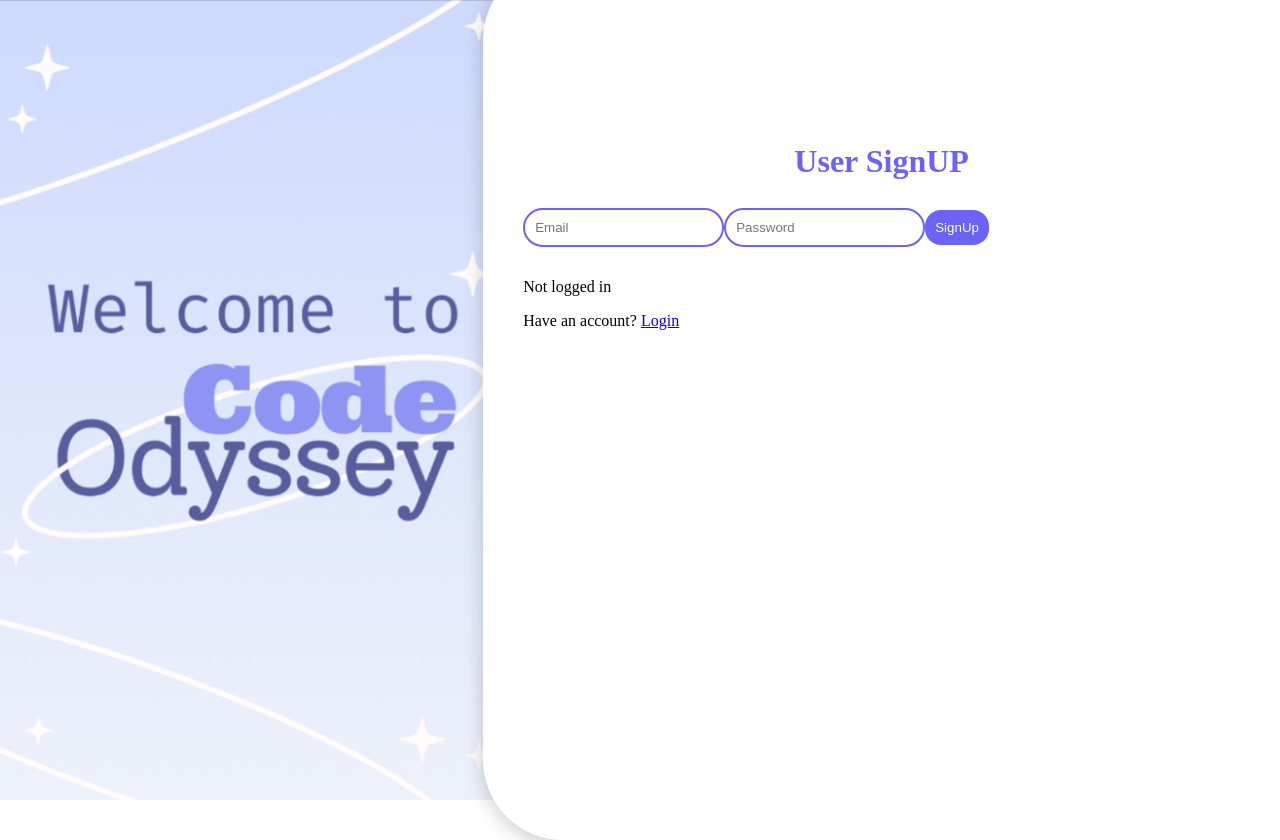
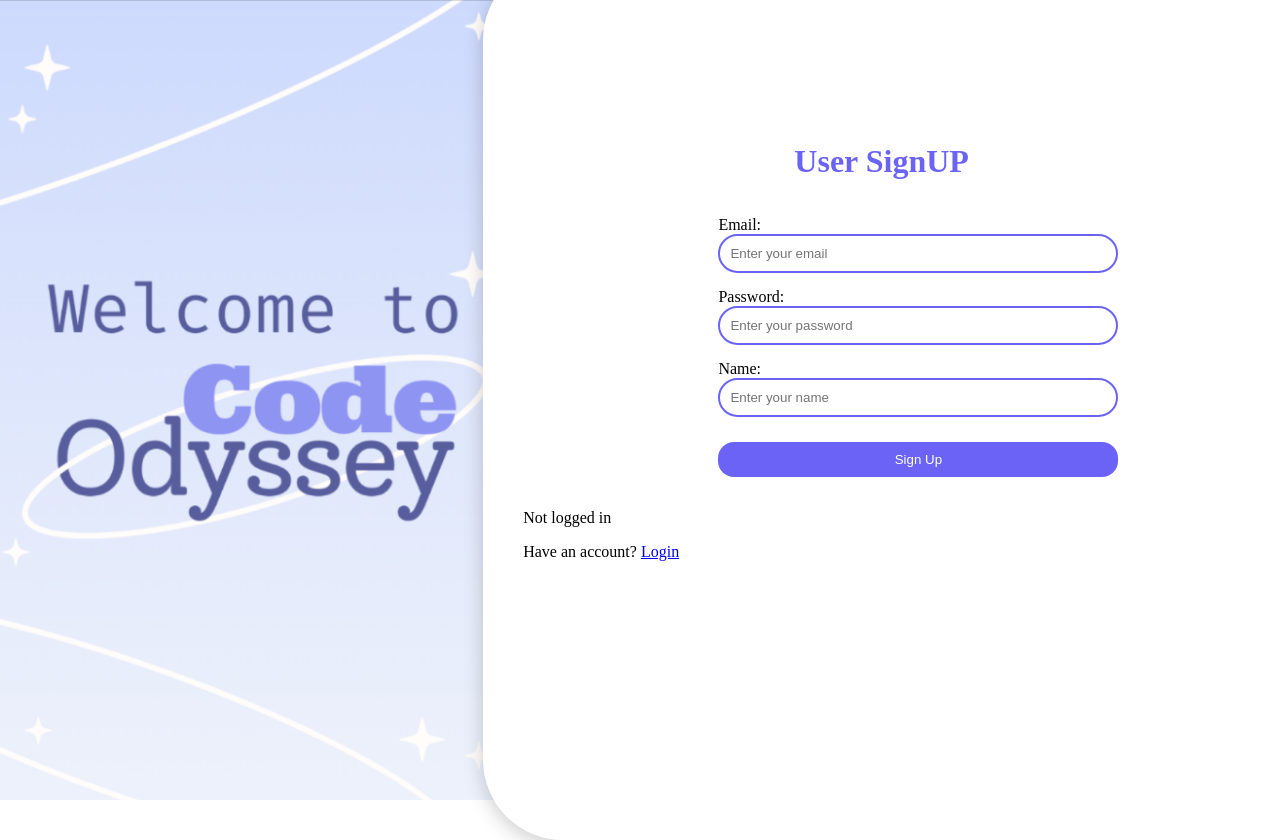
Before and after one commit to Fortniter90/2024_S2_-W201A-_CodeOdyssey, a React (Create React App) app in the folder my-app/: page /signup in a window 1280 px wide. Built offline with nearby package versions, Linux system fonts and the light colour scheme; no server answers.

Commit message:
Added DeleteUser feature and add firestore database which adds name and progress AuthStatus now shows name instead of email

```diff
--- a/my-app/src/components/AuthStatus.js
+++ b/my-app/src/components/AuthStatus.js
@@ -2,12 +2,12 @@ import React from 'react';
 import { useAuth } from '../context/AuthContext';
 
 const LoginStatus = () => {
-  const { isAuthenticated, currentUser } = useAuth();
+  const { isAuthenticated, usersName } = useAuth();
 
   return (
     <div>
       {isAuthenticated ? (
-        <p>Logged in as: {currentUser.email}</p>
+        <p>Logged in as: {usersName}</p>
       ) : (
         <p>Not logged in</p>
       )}
--- a/my-app/src/components/SignOut.js
+++ b/my-app/src/components/SignOut.js
@@ -1,6 +1,6 @@
 import React from 'react';
 import { signOut } from 'firebase/auth';
-import { auth } from './FirebaseConfig';
+import { auth } from '../config/FirebaseConfig';
 import { useAuth } from '../context/AuthContext';
 
 const SignOutComponent = () => {
--- a/my-app/src/components/SignUp.js
+++ b/my-app/src/components/SignUp.js
@@ -1,15 +1,27 @@
 import React, { useState } from 'react';
 import { createUserWithEmailAndPassword } from 'firebase/auth';
-import { auth } from './FirebaseConfig';
+import { auth } from '../config/FirebaseConfig';
+import { db } from '../config/FirebaseConfig';
+import { doc, setDoc } from 'firebase/firestore';
 
 const SignUpComponent = () => {
   const [email, setEmail] = useState('');
   const [password, setPassword] = useState('');
+  const [name, setName] = useState('');
+  const progressArray = [false, false, false, false, false];
 
   const signUpHandler = async (e) => {
     e.preventDefault();
     try {
-      await createUserWithEmailAndPassword(auth, email, password);
+      if (!name.trim()) {
+        alert("Please enter your name.");
+        return;
+      }
+      const userCred = await createUserWithEmailAndPassword(auth, email, password);
+      await setDoc(doc(db, 'users', userCred.user.uid), {
+        name: name,
+        javaProgress: progressArray,
+      });
       alert("SignUp successful!");
     } catch (error) {
       alert(error.message);
@@ -17,20 +29,37 @@ const SignUpComponent = () => {
   };
 
   return (
-    <div>
+    <div className="sign-up-container">
+      <form onSubmit={signUpHandler} className="sign-up-form">
+        <label htmlFor="email">Email:</label>
         <input
           type="email"
+          id="email"
           value={email}
           onChange={(e) => setEmail(e.target.value)}
-        placeholder="Email"
+          placeholder="Enter your email"
+          required
         />
+        <label htmlFor="password">Password:</label>
         <input
           type="password"
+          id="password"
           value={password}
           onChange={(e) => setPassword(e.target.value)}
-        placeholder="Password"
+          placeholder="Enter your password"
+          required
         />
-      <button onClick={signUpHandler}>SignUp</button>
+        <label htmlFor="name">Name:</label>
+        <input
+          type="text"
+          id="name"
+          value={name}
+          onChange={(e) => setName(e.target.value)}
+          placeholder="Enter your name"
+          required
+        />
+        <button type="submit">Sign Up</button>
+      </form>
     </div>
   );
 };
--- a/my-app/src/context/AuthContext.js
+++ b/my-app/src/context/AuthContext.js
@@ -1,6 +1,9 @@
+
 import { onAuthStateChanged } from "firebase/auth";
 import React, { createContext, useState, useEffect, useContext } from "react";
-import { auth } from '../components/FirebaseConfig'
+import { auth } from '../config/FirebaseConfig.js';
+import { db } from '../config/FirebaseConfig';
+import { doc, getDoc } from "firebase/firestore";
 
 const AuthContext = createContext();
 
@@ -11,26 +14,44 @@ export function useAuth() {
 export const AuthProvider = ({ children }) => {
   const [currentUser, setCurrentUser] = useState(null);
   const [isAuthenticated, setIsAuthenticated] = useState(false);
+  const [usersName, setUsersName] = useState(null);
 
   useEffect(() => {
-    const unsubscribe = onAuthStateChanged(auth, initializeUser);
-    return unsubscribe;
-  }, []);
-
-  async function initializeUser(user) {
+    const initializeUser = async (user) => {
       if (user) {
         setCurrentUser(user);
         setIsAuthenticated(true);
+        await loadName(user);
       } else {
         setCurrentUser(null);
         setIsAuthenticated(false);
+        setUsersName(null); // Optionally reset the user's name
       }
     };
 
+    const loadName = async (user) => {
+      try {
+        const docRef = doc(db, 'users', user.uid);
+        const docSnap = await getDoc(docRef);
+        if (docSnap.exists()) {
+          const data = docSnap.data();
+          if (data.name) {
+            setUsersName(data.name);
+          }
+        } else {
+          console.log("No such document!");
+        }
+      } catch (error) {
+        console.error("Error loading user name:", error); // Improved error message
+      }
+    };
 
+    const unsubscribe = onAuthStateChanged(auth, initializeUser);
+    return () => unsubscribe(); // Clean up the listener
+  }, []); // Empty dependency array
 
   return (
-    <AuthContext.Provider value={{ currentUser, isAuthenticated, setCurrentUser, setIsAuthenticated }}>
+    <AuthContext.Provider value={{ currentUser, isAuthenticated, usersName }}>
       {children}
     </AuthContext.Provider>
   );
```
Also changed, not shown: my-app/src/components/DeleteUser.js (added, +32 -0 lines). Lines whose indentation alone changed are shown as unchanged.
